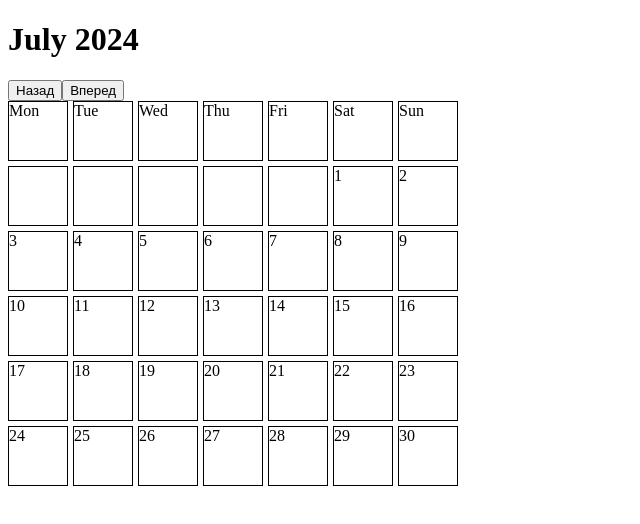
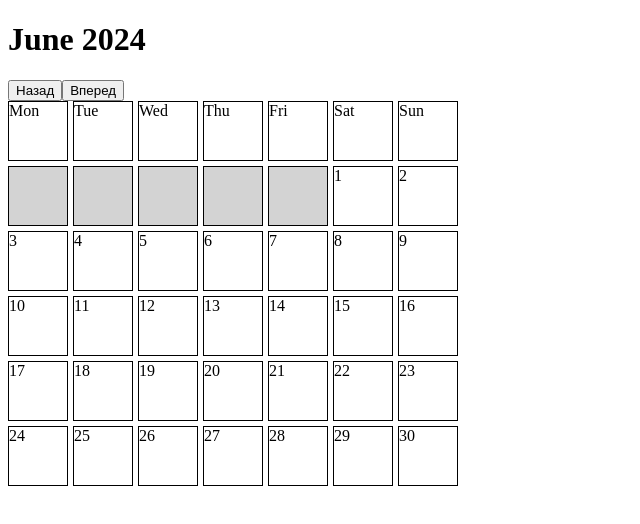
Before and after one commit to Arctomachine/l2sd6r4o998f, a React (Vite) app: page / in a window 1280 px wide. Shown: the top 524 px of the page, without its empty margins (0-640 px from the left). Built offline with nearby package versions, Linux system fonts and the light colour scheme; no server answers.

Commit message:
выходные дни

```diff
--- a/biome.json
+++ b/biome.json
@@ -9,6 +9,9 @@
 			"recommended": true
 		}
 	},
+	"files": {
+		"ignore": ["dist"]
+	},
 	"javascript": {
 		"formatter": {
 			"semicolons": "asNeeded",
--- a/package.json
+++ b/package.json
@@ -7,7 +7,7 @@
 		"dev": "vite --host",
 		"build": "tsc && vite build",
 		"lint": "eslint . --ext ts,tsx --report-unused-disable-directives --max-warnings 0",
-		"preview": "vite preview"
+		"preview": "vite preview --host"
 	},
 	"dependencies": {
 		"babel-plugin-react-compiler": "^0.0.0-experimental-938cd9a-20240601",
--- a/src/components/Calendar.module.css
+++ b/src/components/Calendar.module.css
@@ -14,4 +14,19 @@
 
 .day {
 	border: 1px solid black;
+	cursor: pointer;
 }
+
+.day.label {
+	cursor: default;
+}
+
+.day.off {
+	background-color: darkred;
+	color: white;
+}
+
+.day.null {
+	background-color: lightgray;
+	cursor: not-allowed;
+}
--- a/src/components/Calendar.tsx
+++ b/src/components/Calendar.tsx
@@ -1,4 +1,5 @@
-import { useState } from 'react'
+import { useEffect, useState } from 'react'
+import { getDayOffData } from '../data/IsDayOffApi.ts'
 import styles from './Calendar.module.css'
 
 type DayObject = {
@@ -99,53 +100,91 @@ function Calendar() {
 	])
 	const monthDays = getMonthDays(currentYearMonth[0], currentYearMonth[1])
 
+	const [calendarIsReady, setCalendarIsReady] = useState(false)
+	const [offDaysArray, setOffDaysArray] = useState<string[]>([])
+
+	function onMonthMove(up: boolean) {
+		setCalendarIsReady(false)
+		setCurrentYearMonth(moveMonth(currentYearMonth, up))
+	}
+
+	useEffect(() => {
+		getDayOffData(currentYearMonth[0], currentYearMonth[1])
+			.then((res) => {
+				setOffDaysArray(res)
+			})
+			.catch((err) => {
+				alert(err)
+			})
+			.finally(() => {
+				setCalendarIsReady(true)
+			})
+	}, [currentYearMonth[0], currentYearMonth[1]])
+
 	return (
 		<>
 			<h1>
 				{Intl.DateTimeFormat(undefined, {
 					year: 'numeric',
 					month: 'long',
-				}).format(new Date(currentYearMonth[0], currentYearMonth[1]))}
+				}).format(new Date(currentYearMonth[0], currentYearMonth[1] - 1))}
 			</h1>
 			<button
 				type="button"
-				onClick={() =>
-					setCurrentYearMonth((prevState) => moveMonth(prevState, false))
-				}
+				onClick={() => onMonthMove(false)}
+				disabled={!calendarIsReady}
 			>
 				Назад
 			</button>
 			<button
 				type="button"
-				onClick={() =>
-					setCurrentYearMonth((prevState) => moveMonth(prevState, true))
-				}
+				onClick={() => onMonthMove(true)}
+				disabled={!calendarIsReady}
 			>
 				Вперед
 			</button>
 			<section className={styles.gridContainer}>
 				<div className={styles.grid}>
 					{getWeekDays().map((day) => (
-						<div key={day} className={styles.day}>
+						<div key={day} className={[styles.day, styles.label].join(' ')}>
 							{day}
 						</div>
 					))}
 				</div>
 				<div className={styles.grid}>
-					{monthDays.map((day) => (
-						<Day key={day.id} day={day.day} />
-					))}
+					{calendarIsReady
+						? monthDays.map((day) => (
+								<Day
+									key={day.id}
+									day={day.day}
+									isOff={
+										typeof day.day === 'number' &&
+										offDaysArray[day.day - 1] === '1'
+									}
+								/>
+							))
+						: null}
 				</div>
 			</section>
 		</>
 	)
 }
 
-function Day(props: { day: DayObject['day'] }) {
-	if (props.day === null) {
-		return <div className={styles.day} />
-	}
-	return <div className={styles.day}>{props.day}</div>
+function Day(props: {
+	day: DayObject['day']
+	isOff: boolean
+}) {
+	return (
+		<div
+			className={[
+				styles.day,
+				props.isOff && styles.off,
+				props.day === null && styles.null,
+			].join(' ')}
+		>
+			{props.day}
+		</div>
+	)
 }
 
 export default Calendar
--- /dev/null
+++ b/src/data/IsDayOffApi.ts
@@ -0,0 +1,52 @@
+const API_URL = 'https://isdayoff.ru/api/getdata'
+
+type IsDayOffDataErrors = '100' | '101' | '199'
+
+// dependency inversion
+type IsDayOffData = (
+	year: number,
+	month: number,
+	delimeter?: string,
+) => Promise<string[]>
+export const getDayOffData: IsDayOffData = async (
+	year: number,
+	month: number,
+	delimeter = ',',
+) => {
+	const cachedResponse = localStorage.getItem(`IsDayOffCache-${year}-${month}`)
+
+	if (cachedResponse) {
+		return cachedResponse.split(delimeter)
+	}
+
+	const response = await fetch(
+		`${API_URL}?year=${year}&month=${month}&delimeter=${encodeURI(delimeter)}`,
+	)
+
+	if (response.status === 400) {
+		const error = (await response.text()) as IsDayOffDataErrors
+
+		if (error === '100') {
+			throw new Error('IsDayOffApi: Ошибка запроса: ошибка в дате')
+		}
+
+		if (error === '199') {
+			throw new Error('IsDayOffApi: Ошибка запроса: ошибка сервиса')
+		}
+	}
+
+	if (response.status === 404) {
+		throw new Error('IsDayOffApi: Ошибка запроса: данные не найдены')
+	}
+
+	if (response.status !== 200) {
+		throw new Error(
+			`IsDayOffApi: Ошибка запроса ${response.status} ${response.statusText}`,
+		)
+	}
+
+	const data = await response.text()
+
+	localStorage.setItem(`IsDayOffCache-${year}-${month}`, data)
+	return data.split(delimeter)
+}
```
